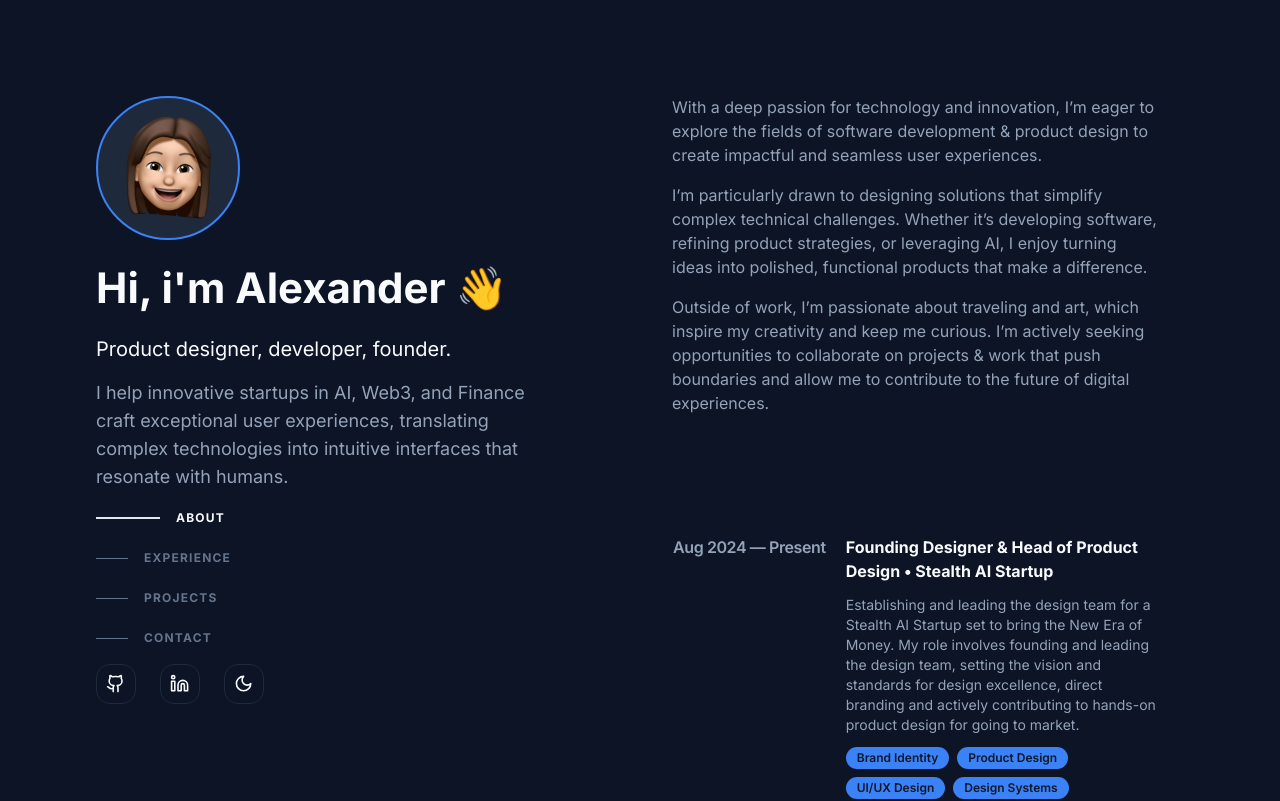
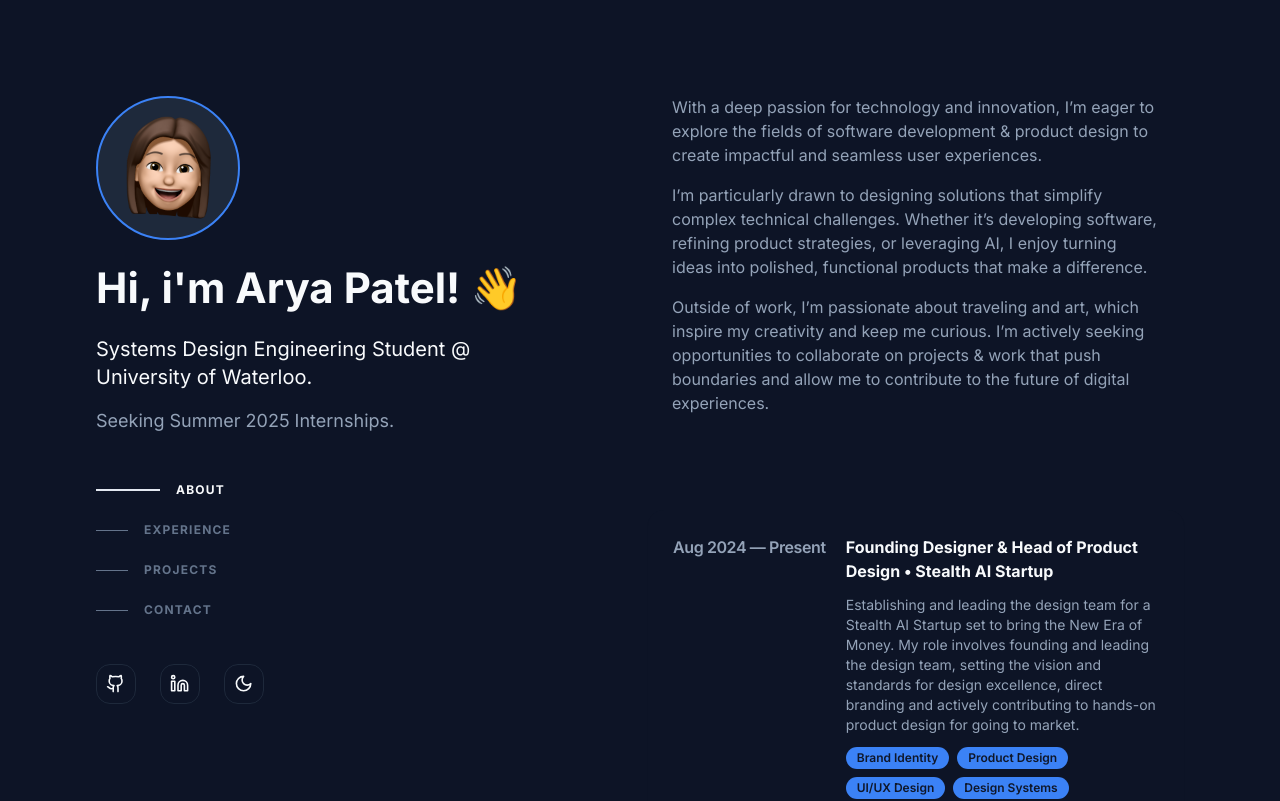
Before and after one commit to aryapatel14/portfolio, a Next.js app: page / in a window 1280 px wide. Shown: the top 801 px of the page. Built offline with nearby package versions, Linux system fonts and the light colour scheme.

Commit message:
Update Nav.tsx

```diff
--- a/components/Nav.tsx
+++ b/components/Nav.tsx
@@ -54,15 +54,13 @@ export default function Nav() {
           </Avatar>
         </div>
         <h1 className="text-[42px] font-bold lg:text-start">
-          Hi, i&#39;m Alexander 👋
+          Hi, i&#39;m Arya Patel! 👋
         </h1>
         <h2 className="text-xl lg:text-start">
-          Product designer, developer, founder.
+          Systems Design Engineering Student @ University of Waterloo.
         </h2>
         <p className="text-lg lg:text-start text-muted-foreground">
-          I help innovative startups in AI, Web3, and Finance craft exceptional
-          user experiences, translating complex technologies into intuitive
-          interfaces that resonate with humans.
+          Seeking Summer 2025 Internships.
         </p>
       </div>
       <nav className="lg:flex hidden">
```
